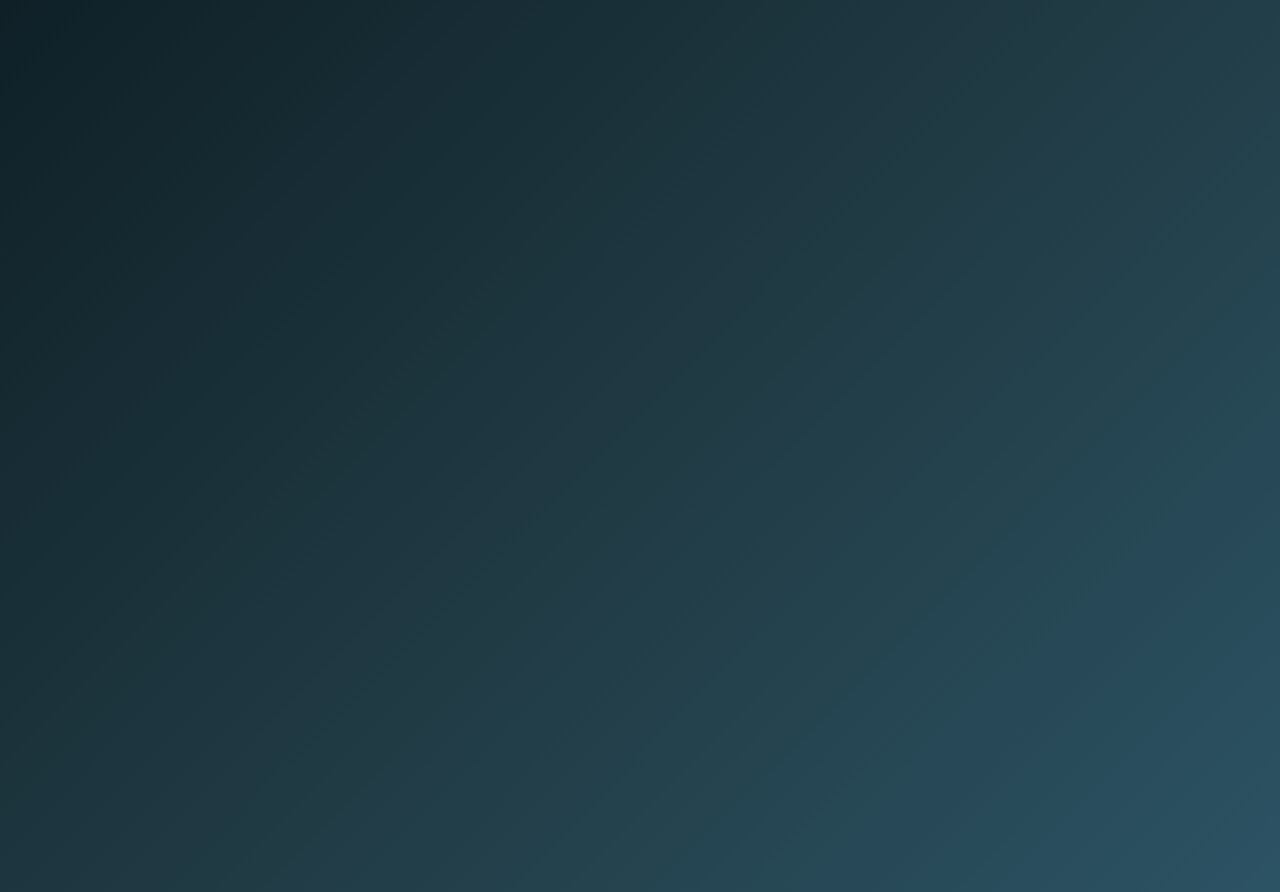
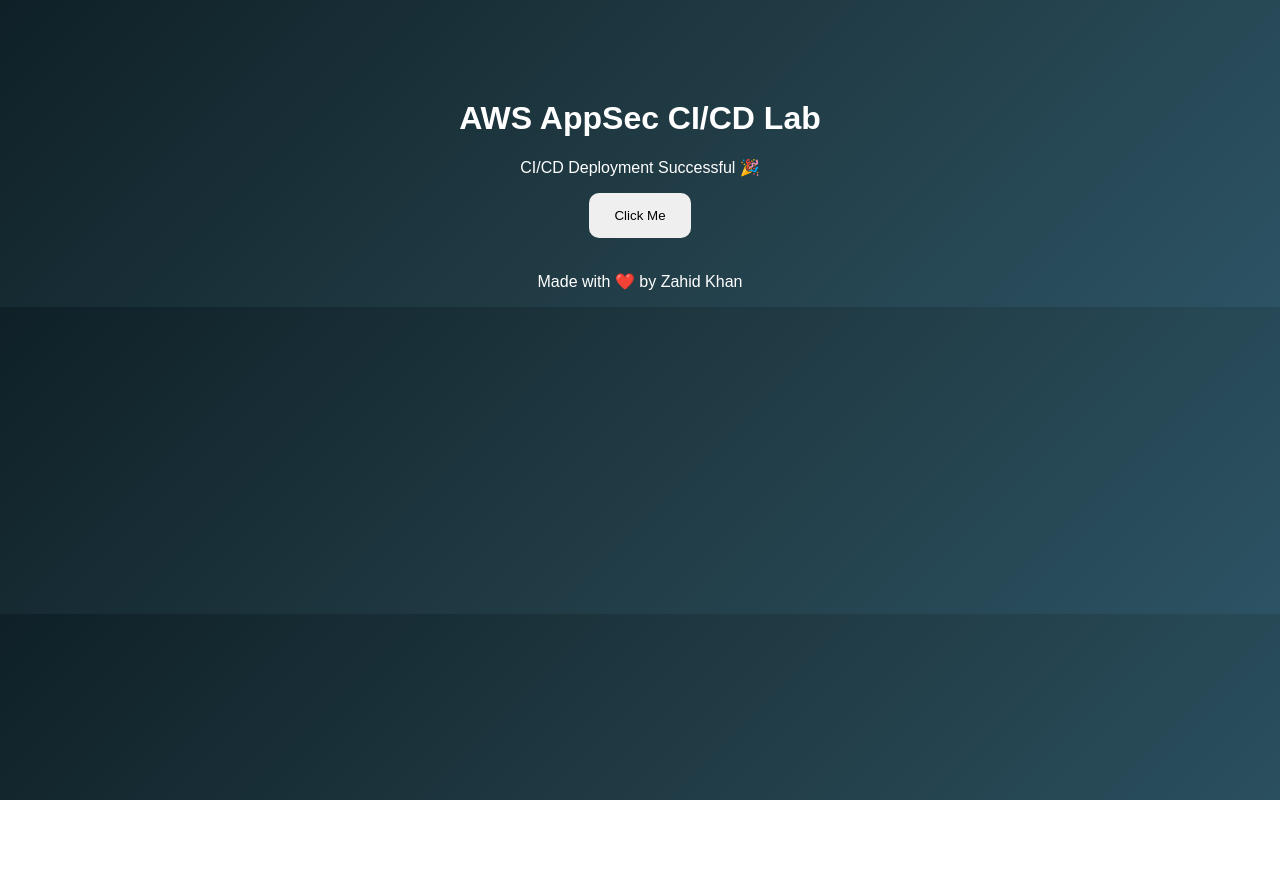
Before and after one commit to rootwav/aws-appsec-lab, a plain HTML site: page index.html in a window 1280 px wide. After the commit the page ends 800 px from the top, so only its background shows below. Drawn offline with Linux system fonts and the light colour scheme.

Commit message:
Update index.html

```diff
--- a/index.html
+++ b/index.html
@@ -1,5 +1,27 @@
+<!DOCTYPE html>
+<html lang="en">
 <head>
     <meta charset="UTF-8">
     <title>AWS AppSec Lab</title>
     <link rel="stylesheet" href="style.css">
 </head>
+<body>
+
+    <h1>AWS AppSec CI/CD Lab</h1>
+
+    <p id="message">
+        CI/CD Deployment Successful 🎉
+    </p>
+
+    <button onclick="changeText()">Click Me</button>
+
+    <br><br>
+
+    <footer>
+        <p>Made with ❤️ by Zahid Khan</p>
+    </footer>
+
+    <script src="app.js"></script>
+
+</body>
+</html>
```
